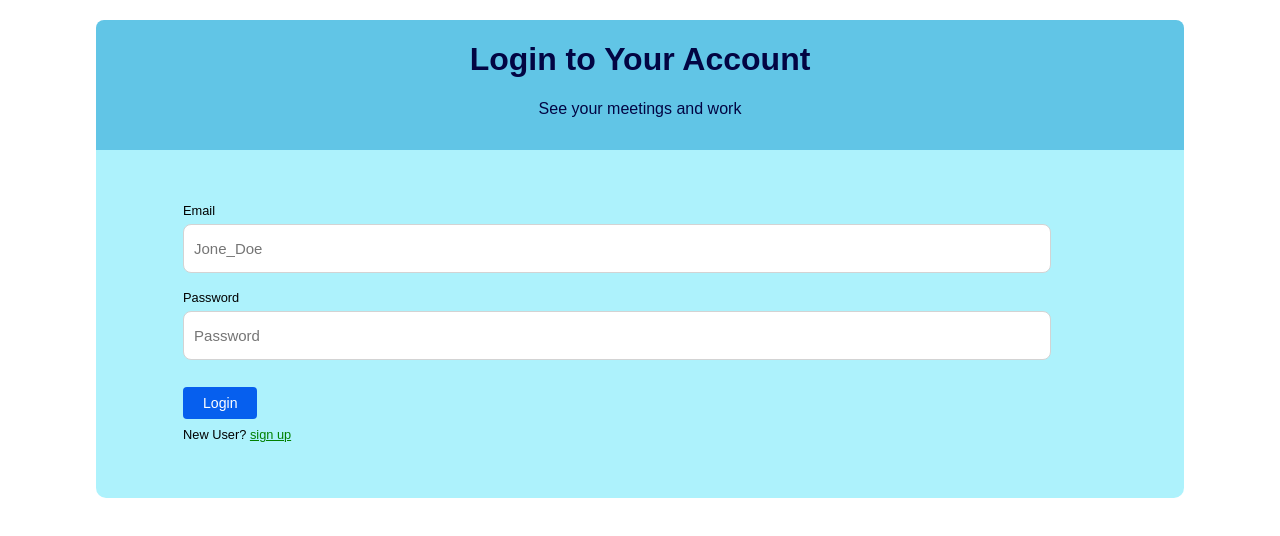
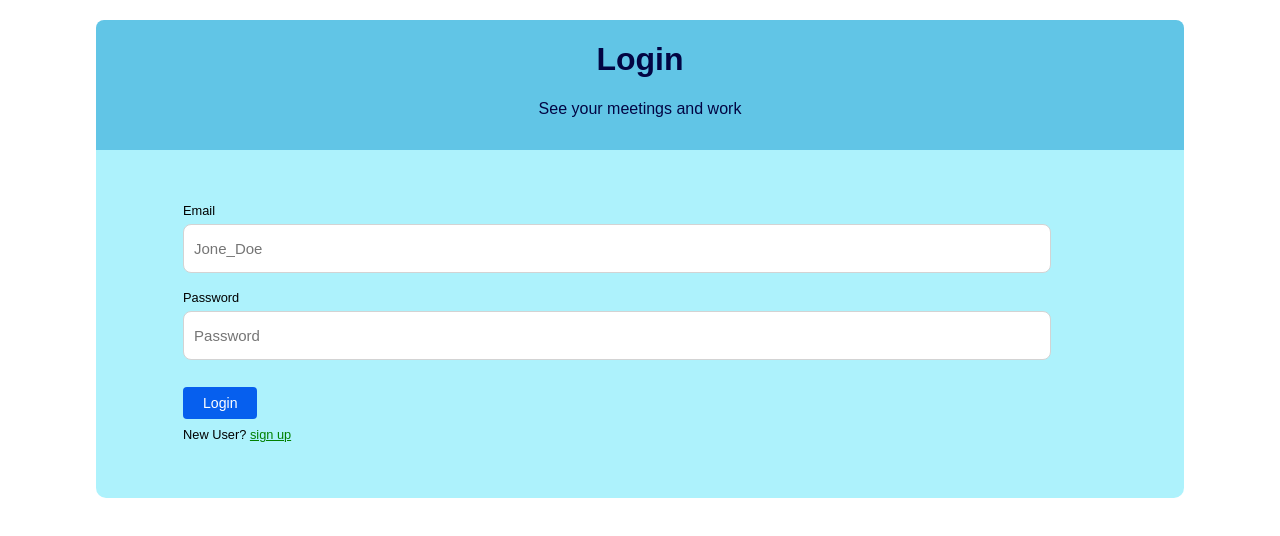
Before and after one commit to Sachin-Prasad-29/Meetings-Applications, a website: page public/login.html in a window 1280 px wide. Drawn offline with Linux system fonts and the light colour scheme; files that its build step writes are made by us from their sources.

Commit message:
Chnage lit bit register and login html

```diff
--- a/public/login.html
+++ b/public/login.html
@@ -13,7 +13,7 @@
   <body>
     <div class="container">
       <div class="register-div mt-3">
-        <div class="div-center"><h1>Login to Your Account</h1></div>
+        <div class="div-center"><h1>Login</h1></div>
         <div class="div-center login-quotes">See your meetings and work</div>
       </div>
       <form method="post" id="login-form">
```
Also changed, not shown: public/index.html (+1 -1 lines).
